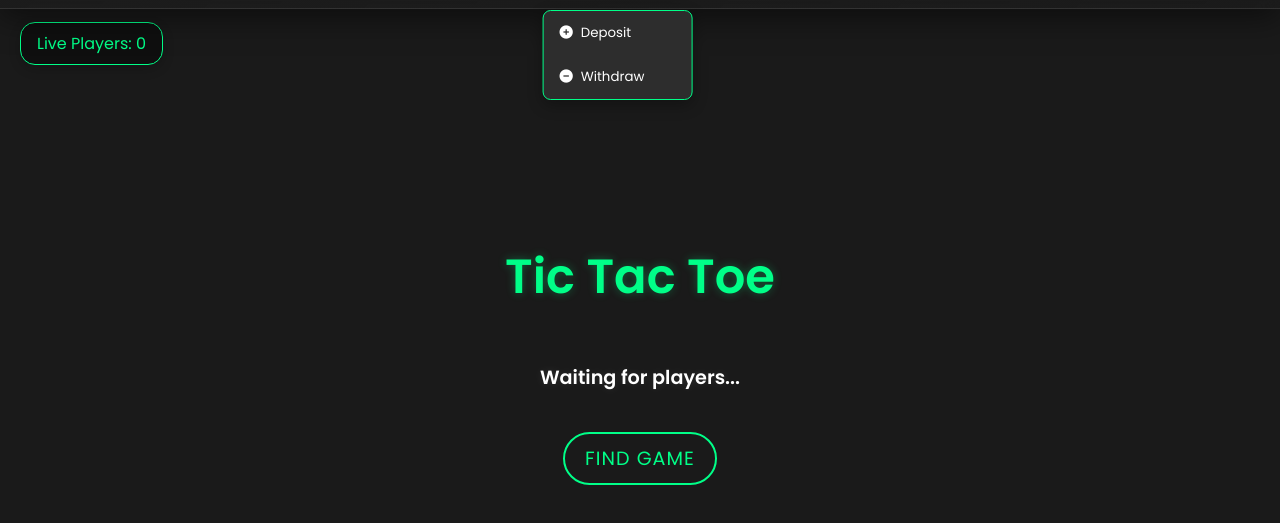
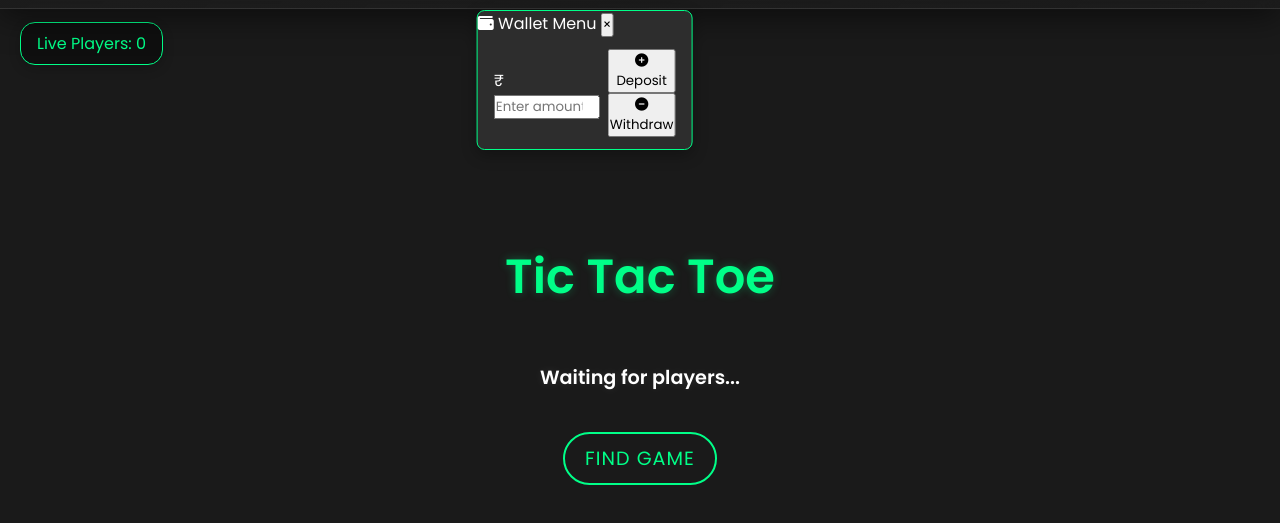
Before and after one commit to Tushar1058/TicTacToe, a website: page public/index.html in a window 1280 px wide. Both pictures are taken after a click on the button 670 px from the left and 35 px from the top of the page. Shown: the part 63-586 px from the top of the page. Drawn offline with nearby package versions, Linux system fonts and the light colour scheme; no server answers.

Commit message:
Update index.html

```diff
--- a/public/index.html
+++ b/public/index.html
@@ -9,19 +9,14 @@
         :root {
             --primary: #00ff88;
             --background: #1a1a1a;
-            --text: #ffffff;
         }
 
         body {
             margin: 0;
             padding: 0;
             min-height: 100vh;
-            padding-top: 72px;
+            padding-top: 72px; /* Updated to match new header height */
             background-color: var(--background);
-            color: var(--text);
-            display: flex;
-            flex-direction: column;
-            align-items: center;
         }
 
         .site-header {
@@ -46,7 +41,6 @@
 
         .container {
             max-width: 600px;
-            width: 100%;
             margin: 0 auto;
             text-align: center;
             padding: 20px;
@@ -55,50 +49,6 @@
             align-items: center;
             justify-content: center;
             min-height: calc(100vh - 72px);
-            position: fixed; /* Prevent jumping */
-            top: 72px; /* Match header height */
-            left: 50%;
-            transform: translateX(-50%);
-        }
-
-        h1 {
-            font-size: 3em;
-            margin-bottom: 30px;
-            color: var(--primary);
-            text-shadow: 0 0 10px rgba(0, 255, 136, 0.3);
-        }
-
-        .glow-button {
-            padding: 12px 30px;
-            font-size: 1.2em;
-            margin: 20px;
-            cursor: pointer;
-            background: transparent;
-            color: var(--primary);
-            border: 2px solid var(--primary);
-            border-radius: 50px;
-            text-transform: uppercase;
-            letter-spacing: 1px;
-        }
-
-        .status-text {
-            margin: 20px;
-            font-size: 1.2em;
-            font-weight: bold;
-            color: var(--text);
-        }
-
-        /* Board initial state */
-        .board {
-            display: none;
-            grid-template-columns: repeat(3, 1fr);
-            gap: 0;
-            margin: 20px auto;
-            width: 400px;
-            height: 400px;
-            padding: 20px;
-            position: relative;
-            background: transparent;
         }
 
         /* Add login button styles to critical CSS */
@@ -144,19 +94,35 @@
                 <div class="wallet-info">
                     <div class="wallet-display">
                         <span class="currency-symbol">₹</span>
-                        <span class="amount" id="walletAmount">100</span>
+                        <span class="amount" id="walletDisplayAmount">100</span>
                     </div>
                     <button class="wallet-btn">
                         <i class="fas fa-wallet"></i>
                     </button>
                 </div>
                 <div class="wallet-menu" id="walletPopup">
-                    <button class="wallet-action" id="deposit">
-                        <i class="fas fa-plus-circle"></i> Deposit
-                    </button>
-                    <button class="wallet-action" id="withdraw">
-                        <i class="fas fa-minus-circle"></i> Withdraw
-                    </button>
+                    <div class="wallet-header">
+                        <i class="fas fa-wallet"></i>
+                        <span>Wallet Menu</span>
+                        <button class="close-btn">&times;</button>
+                    </div>
+                    <div class="wallet-section">
+                        <div class="wallet-action">
+                            <div class="input-wrapper">
+                                <span class="input-symbol">₹</span>
+                                <input type="number" id="walletInputAmount" placeholder="Enter amount" min="100" max="10000" step="100">
+                            </div>
+                            <div class="wallet-buttons">
+                                <button id="deposit">
+                                    <i class="fas fa-plus-circle"></i> Deposit
+                                </button>
+                                <button id="withdraw">
+                                    <i class="fas fa-minus-circle"></i> Withdraw
+                                </button>
+                            </div>
+                        </div>
+                        <div class="wallet-notification" id="walletNotification"></div>
+                    </div>
                 </div>
             </div>
         </div>
```
